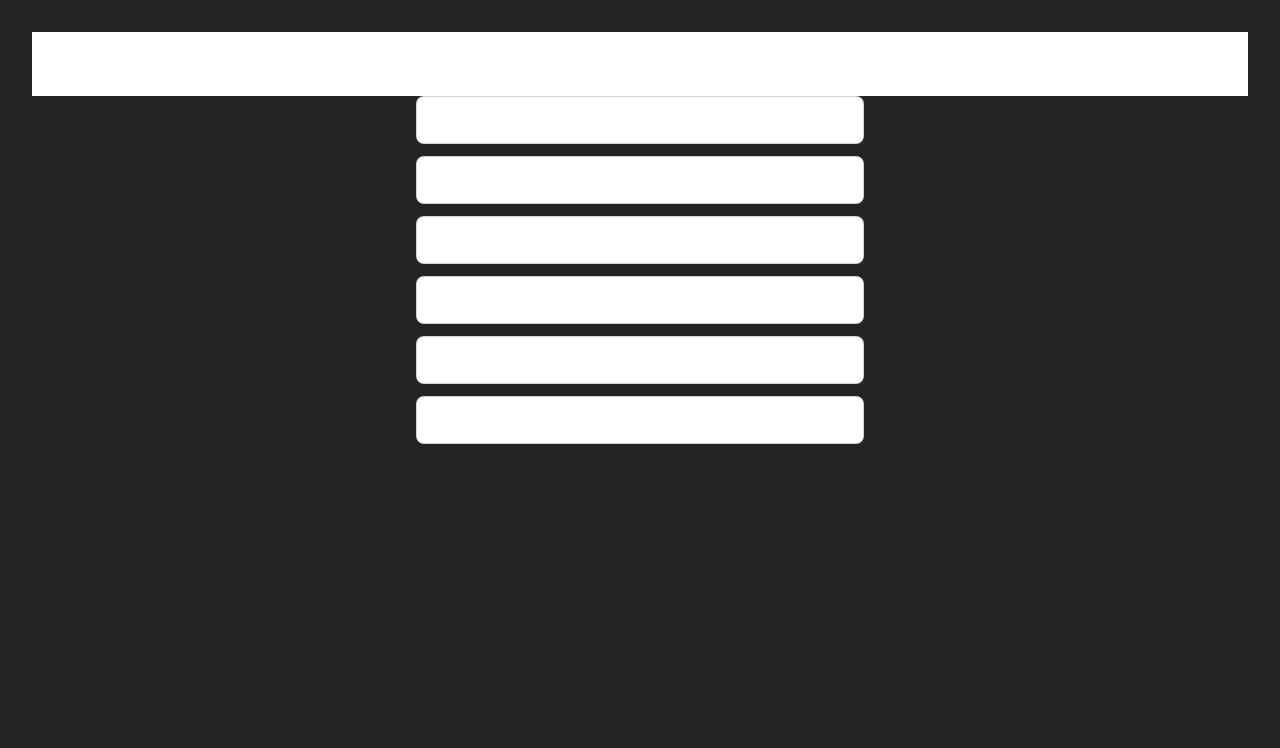
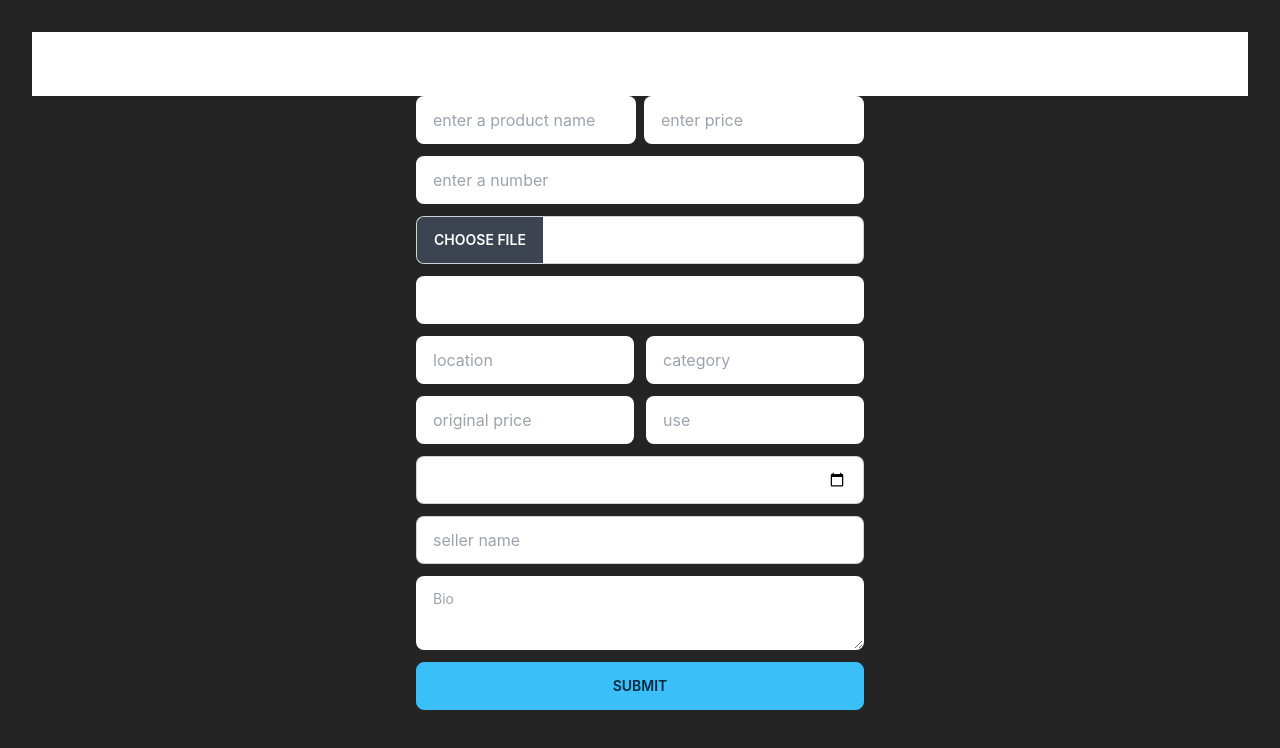
Before and after one commit to ABDULALNOMAN/used-products-resale-client, a React (Vite) app: page /deshbord/addproducts in a window 1280 px wide. Shown: the top 748 px of the page. Built offline with nearby package versions, Linux system fonts and the light colour scheme; no server answers.

Commit message:
add add product

```diff
--- a/src/Component/Page/Authentication/Signup.jsx
+++ b/src/Component/Page/Authentication/Signup.jsx
@@ -8,6 +8,9 @@ const Signup = () => {
     const { handleSignUp, updateUser } = useContext(CallContext)
     const [info , setInfo] = useState({})
     const siteuser = useIndentify(info)
+    if (siteuser) {
+
+    }
     const { register, handleSubmit } = useForm()
     const onSubmit = (data) => {
         console.log(data)
@@ -17,13 +20,14 @@ const Signup = () => {
                 const user = result.user;
                 console.log(user)
                 updated(name)
-                if(data.siteUser === "seller"){
-                    const identify = {
-                        email:user.email,
-                        user:'seller'
-                    }
-                    setInfo(identify)
-                }
+                // if(data.siteUser === "seller"){
+                //     const identify = {
+                //         email:user.email,
+                //         user:'seller'
+                //     }
+                //     setInfo(identify)
+                // }
+                abdult(user.email, data.siteUser)
             })
         .catch((error) =>{
             console.log(error)
@@ -40,8 +44,16 @@ const Signup = () => {
             })
             .then(error => console.log(error))
     }
-    console.log(info)
     console.log(siteuser)
+    const abdult = (email , user) => {
+        if (user === "seller") {
+            const identify = {
+                email,
+                user,
+            }
+            setInfo(identify)
+        }
+    }
     return (
         <div className=' max-w-md mx-auto px-4 py-10 my-10 rounded-md bg-sky-900 text-black'>
             <form onSubmit={handleSubmit(onSubmit)}>
--- a/src/Component/Page/Deshbord/AddProducts.jsx
+++ b/src/Component/Page/Deshbord/AddProducts.jsx
@@ -1,16 +1,90 @@
-import React from 'react';
+import React, { useContext, useEffect } from 'react';
+import { useForm } from 'react-hook-form';
+import { toast } from 'react-hot-toast';
+import { isRouteErrorResponse } from 'react-router-dom';
+import { CallContext } from '../../Context/Context';
 
 const AddProducts = () => {
+    const {users} = useContext(CallContext)
+    const { register, handleSubmit } = useForm()
+    const formSubmit = data => {
+        const formData = new FormData()
+        formData.append('image',data.image[0])
+        fetch(`https://api.imgbb.com/1/upload?key=${import.meta.env.VITE_imgbb_key}`, {
+             method: "POST",
+            body:formData
+            })
+            .then(res => res.json())
+            .then(item => {
+                console.log(item)
+                if (item.success) {
+                    const dataForm ={
+                        image:item.data.url,
+                        name:data.product,
+                        location:data.location,
+                        resale:data.price,
+                        originl:data.original,
+                        use:data.use,
+                        sellerName:data.seller,
+                        categroy:data.category,
+                        product_type:data.select,
+                        number:data.number,
+                        description: data.text,
+                        date:data.date
+                    }
+                    fetch('http://localhost:5000/productsadd',{
+                        method: 'POST',
+                        headers:{
+                            'content-type':'application/json'
+                        },
+                        body:JSON.stringify(dataForm)
+                    })
+                        .then(res => res.json())
+                        .then(data => {
+                            console.log(data)
+                            if (data.acknowledged) {
+                                toast.success('add product success')
+                            }
+                        })
+                }
+            })
+        // "categoryId":"637fa8ffe3fcb9522fac6925",
+        //     "image": "https://www.gsmarena.com/apple_iphone_4s-4212.php",
+        //     "name": "iphone 4s",
+        //     "location": "sylet",
+        //     "resale": 30000,
+        //     "originl": 8000,
+        //     "use": 2,
+    }
     return (
         <div className='container mx-auto'>
-            <div className='grid grid-cols-1 gap-3 max-w-md mx-auto'>
-                <input type="text" name="" id="" className="input input-bordered" />
-                <input type="text" name="" id="" className="input input-bordered" />
-                <input type="text" name="" id="" className="input input-bordered" />
-                <input type="text" name="" id="" className="input input-bordered" />
-                <input type="text" name="" id="" className="input input-bordered" />
-                <input type="text" name="" id="" className="input input-bordered" />
-            </div>
+            <form onSubmit={handleSubmit(formSubmit)} className='grid grid-cols-1 gap-3 max-w-md mx-auto'>
+                <div className='grid grid-cols-2 gap-2'>
+                    <input {...register('product')} type='text' placeholder='enter a product name' name='product' id="" className='input' input-bordered />
+                    <input {...register('price')} type="number" placeholder='enter price' name="price" id="" className="input" input-bordered/>
+                </div>
+                <input {...register('number')} type="number" placeholder='enter a number' name="number" id="" className="input" input-bordered />
+                <input type="file" {...register('image')} className="file-input file-input-bordered w-full" />
+                <select {...register('select')} className="select" select-bordered w-full>
+                <option selected>good</option>
+                <option>excellent</option>
+                <option>fair</option>
+                </select>
+                <div className='grid grid-cols-2 gap-3'>
+                    <input {...register('location')} type="text" placeholder='location' name="location" id="" className="input" input-bordered />
+                    <input {...register('category')} type="text" placeholder='category' name="category" id="" className="input" input-bordered />
+                </div>
+                <div className='grid grid-cols-2 gap-3'>
+                    <input {...register('original')} type="number" placeholder='original price' name="original" id="" className="input" input-bordered />
+                    <input {...register('use')} type="number" placeholder='use' name="use" id="" className="input" input-bordered />
+                </div>
+                <input {...register('date')} type="date" className='input input-bordered' name="date" id="" />
+                <input {...register('seller')} type="text"
+                placeholder='seller name' className='input input-bordered' name="seller" id="" />
+                <textarea {...register('text')}
+                name="text" className="textarea" textarea-bordered placeholder="Bio"></textarea>
+                <button className='btn btn-info'>submit</button>
+            </form>
         </div>
     );
 };
--- a/src/Component/Page/Home/ServicesItem.jsx
+++ b/src/Component/Page/Home/ServicesItem.jsx
@@ -11,7 +11,7 @@ const ServicesItem = ({ item }) => {
                 <div className="card-body">
                     <h2 className="card-title">{name}</h2>
                     <div className="card-actions justify-end">
-                    <Link to={`/categroy/${_id}`}><button className="btn btn-primary">categroy</button></Link>
+                    <Link to={`/categroy/${name}`}><button className="btn btn-primary">categroy</button></Link>
                     </div>
                 </div>
             </div>
--- a/src/Component/Router/Router.jsx
+++ b/src/Component/Router/Router.jsx
@@ -27,10 +27,10 @@ export const router = createBrowserRouter([
                 element:<Signup></Signup>
             },
             {
-                path:'/categroy/:id',
+                path:'/categroy/:name',
                 element:<PrivetRoute><Products></Products></PrivetRoute>,
                 loader: ({params}) => {
-                    const data = fetch(`http://localhost:5000/category/${params.id}`)
+                    const data = fetch(`http://localhost:5000/category/${params.name}`)
                     return data
                 }
             }
```
